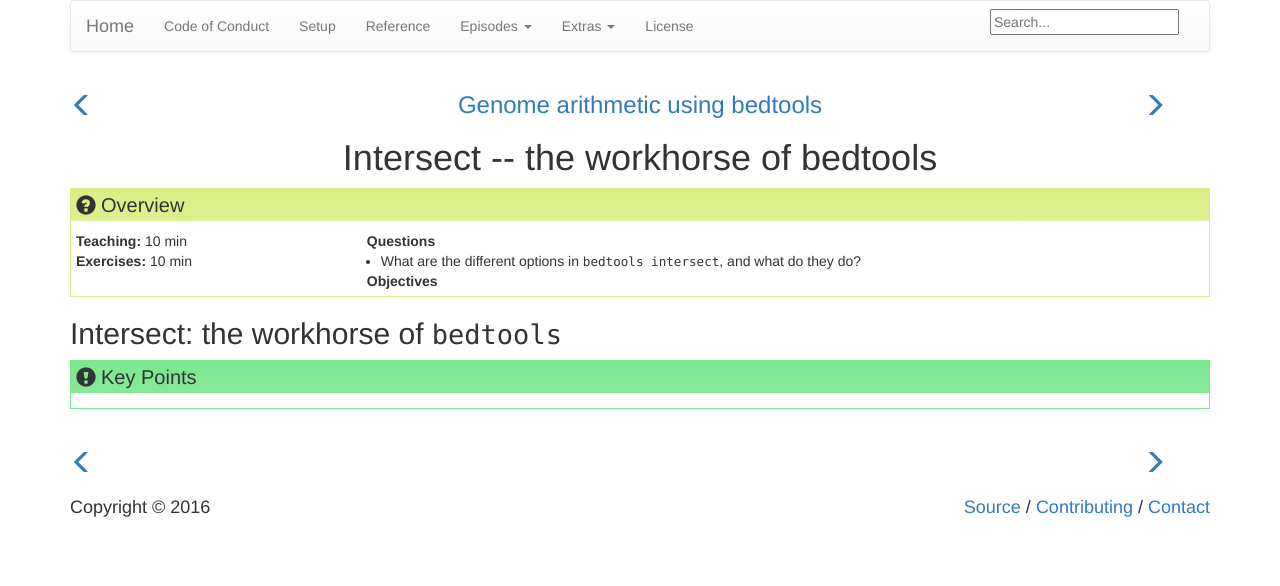
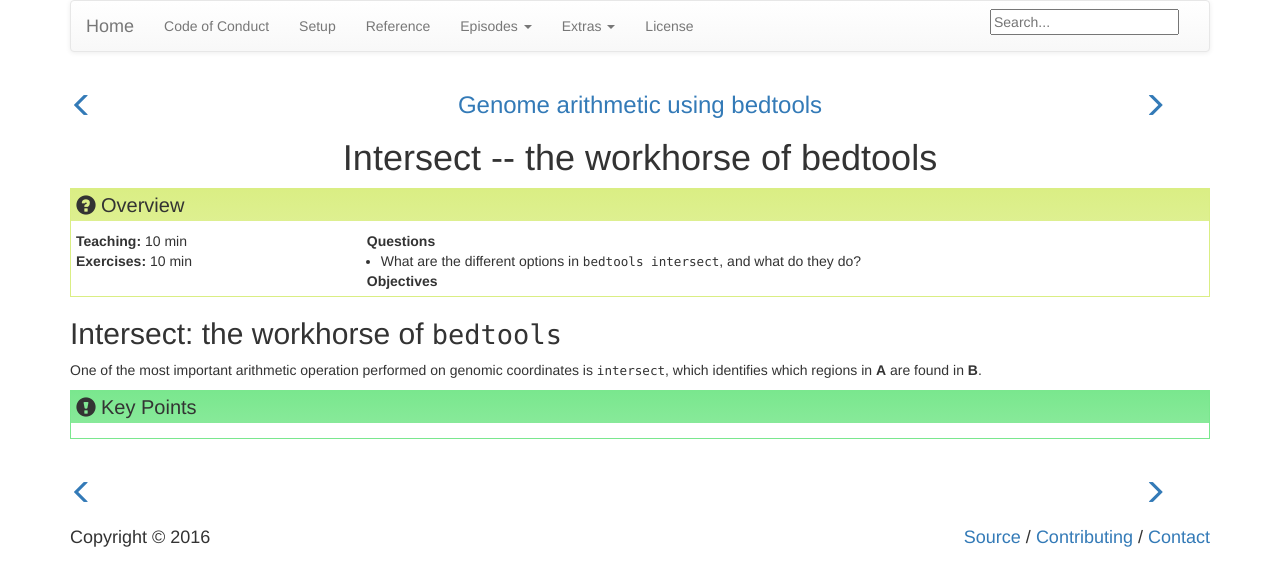
Before and after one commit to jeremyNg/bedtools, a Jekyll site: the page built from _episodes/02-intersect.md, in a window 1280 px wide. Shown: the top 586 px of the page. Built offline with Jekyll 4.4.1, drawn with Linux system fonts in a browser that asks for light colours.

Commit message:
update episode on intersect

```diff
--- a/_episodes/02-intersect.md
+++ b/_episodes/02-intersect.md
@@ -11,3 +11,5 @@ keypoints:
 ---
 
 ## Intersect: the workhorse of `bedtools`
+
+One of the most important arithmetic operation performed on genomic coordinates is `intersect`, which identifies which regions in **A** are found in **B**.
```
Also changed, not shown: _episodes/.#02-intersect.md (deleted, +0 -1 lines), 1 other file.
